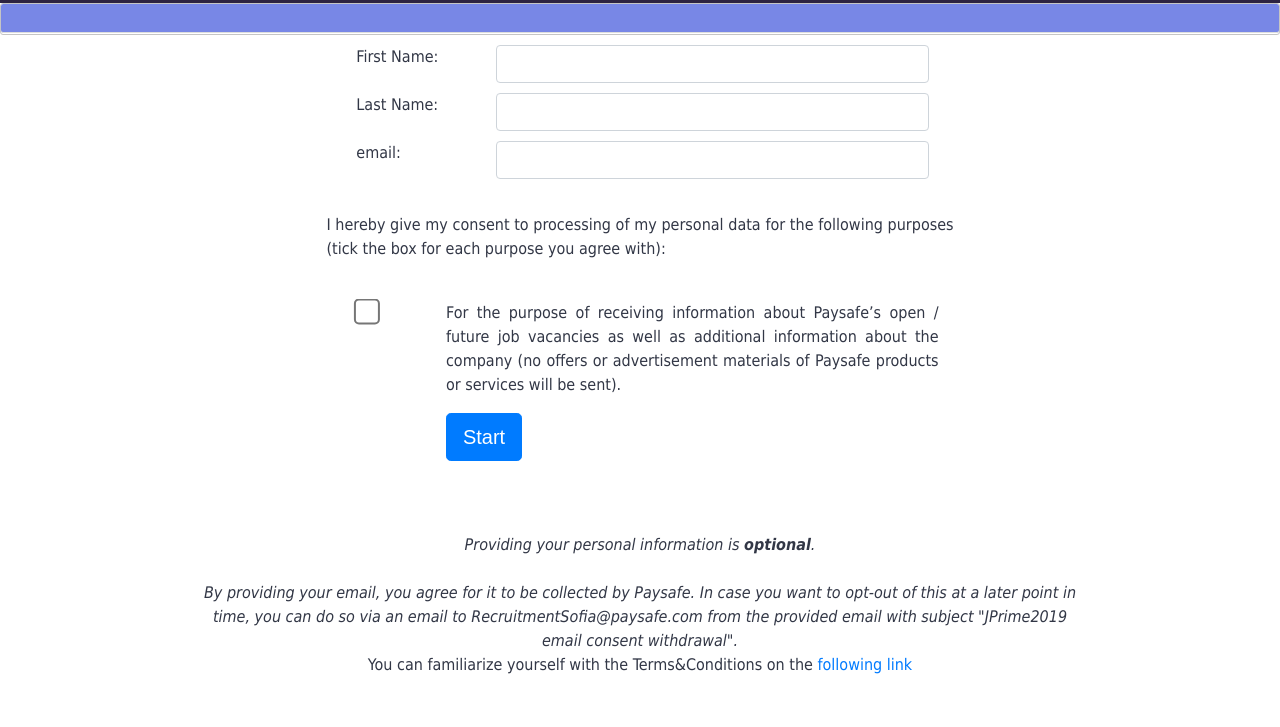
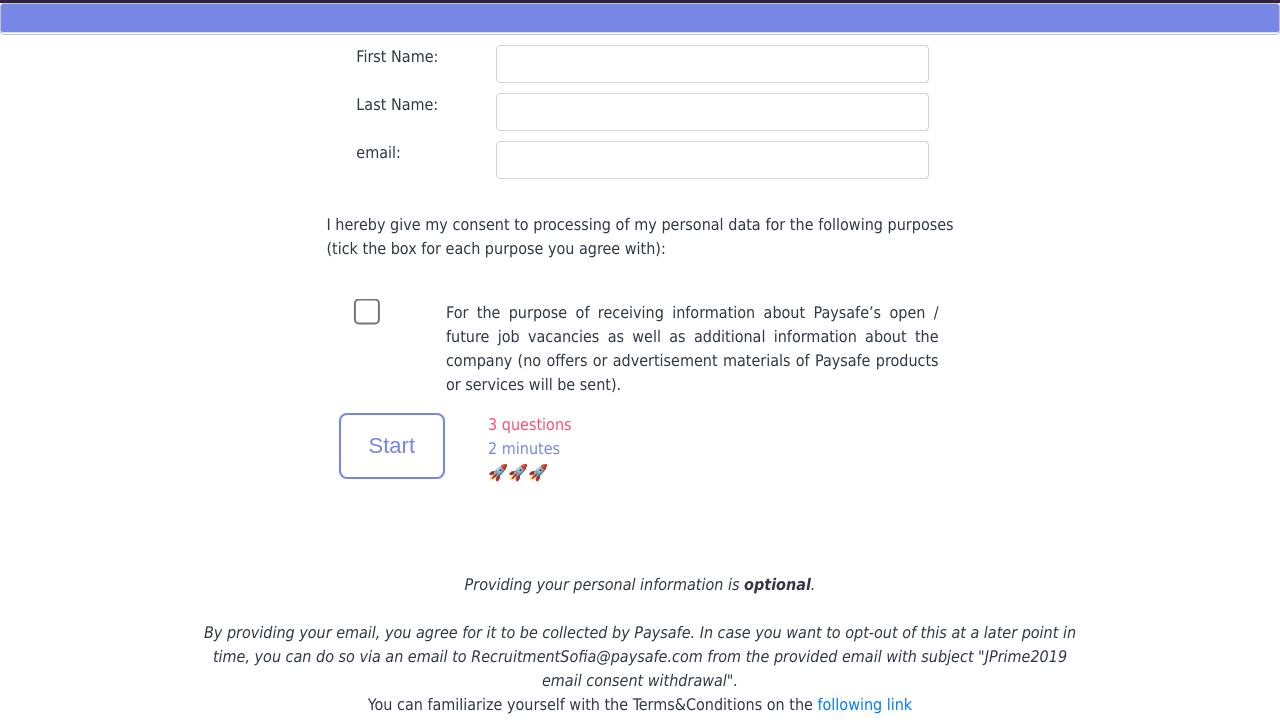
Before and after one commit to viktorpenelski/paysafe-quiz, a plain HTML site: page quiz/quiz.html in a window 1280 px wide. Shown: the part 167-894 px from the top of the page. Before the commit the page ends 854 px from the top, so only its background shows below. Drawn offline with Linux system fonts and the light colour scheme.

Commit message:
styled buttons with the general theme; added description for the game (3 questions, 2 mintues)

```diff
--- a/quiz/quiz.html
+++ b/quiz/quiz.html
@@ -22,7 +22,7 @@
           <img src="./assets/logo-white-bg.jpg" style="height: 150px; padding-left: 50px; padding-top: 25px;">
         </td>
         <td>
-          <p style="text-align:center; color: #fff; font-size: 72px; font-weight: bolder; padding-left: 70%; margin-top: 25px;">Quiz</p>
+          <p style="text-align:center; color: #fff; font-size: 68px; font-weight: bolder; padding-left: 50px; margin-top: 25px;">Quiz</p>
         </td>
       </tr>
     </table>
@@ -30,11 +30,11 @@
   <div id="progressbar">
     <div class="progress-label" style="text-align: center;"></div>
   </div>
-  <div id="placeholder" class="widget section-content" style="display: none; text-align: center">
+  <div id="placeholder" class="marginate widget section-content" style="display: none; text-align: center">
     <div id="placeholder_question"></div>
     <fieldset id="placeholder_fieldset" style="text-align:left"></fieldset>
     <br />
-    <button>Next</button>
+    <button class="btn">Next</button>
   </div>
   <div id="step-4" class="widget section-content marginate" style="display: none; text-align: center">
     <h2>Thank you for playing!</h2>
@@ -81,8 +81,23 @@
           sent).
         </p>
       </div>
-      <div class="row col-md-8 marginate">
-        <button id="start-btn" class="btn btn-primary btn-lg">Start</button>
+      <div class="row">
+        <div class="col-md-4 marginate">
+          <button id="start-btn" class="btn btn-xlarge">Start</button>
+        </div>
+        <div class="col-md-7">
+          <ul style="list-style: none;">
+            <li>
+                <span style="color: #ff4f73">3 questions</span>
+            </li>
+            <li>
+                <span style="color: #7786e5">2 minutes</span>
+            </li>
+            <li>
+                <span>🚀🚀🚀</span>
+            </li>
+          </ul>
+        </div>
       </div>
     </div>
 
--- a/quiz/style.css
+++ b/quiz/style.css
@@ -62,3 +62,27 @@ input[type=checkbox]
 .form-row {
     margin-bottom: 10px;
 }
+
+.btn-xlarge {
+    padding: 18px 28px;
+    font-size: 22px;
+    line-height: normal;
+    -webkit-border-radius: 8px;
+       -moz-border-radius: 8px;
+            border-radius: 8px;
+}
+
+.btn {
+    color:#7786e5;
+    font: old 84% 'trebuchet ms',helvetica,sans-serif;
+    background-color:#ffff;
+    border:2px solid;
+    border-color: #7786e5;
+}
+
+.btn:hover {
+    background-color: #7786e5;
+    border:2px solid;
+    border-color: #2d2341;
+    color:  white;
+  }
```
